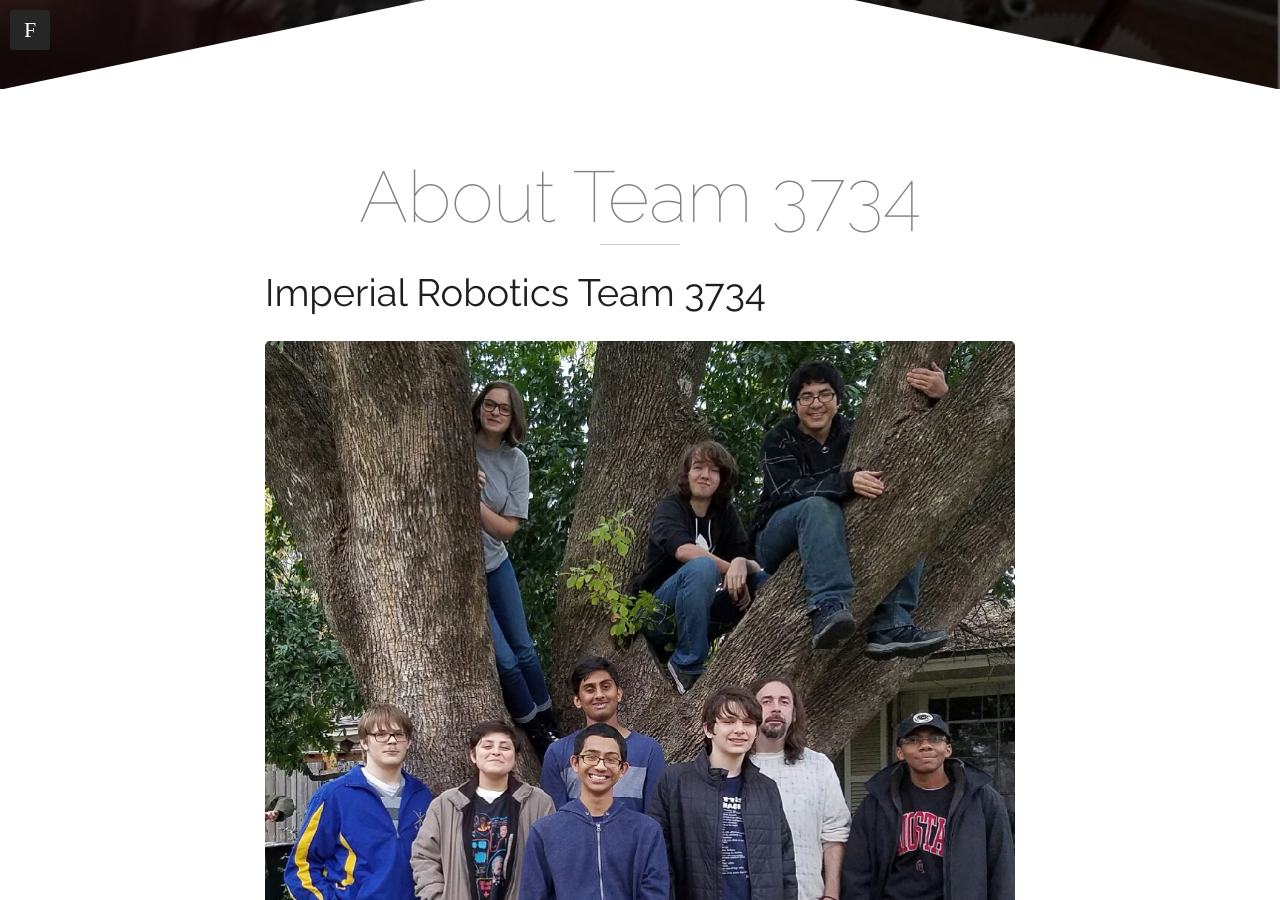
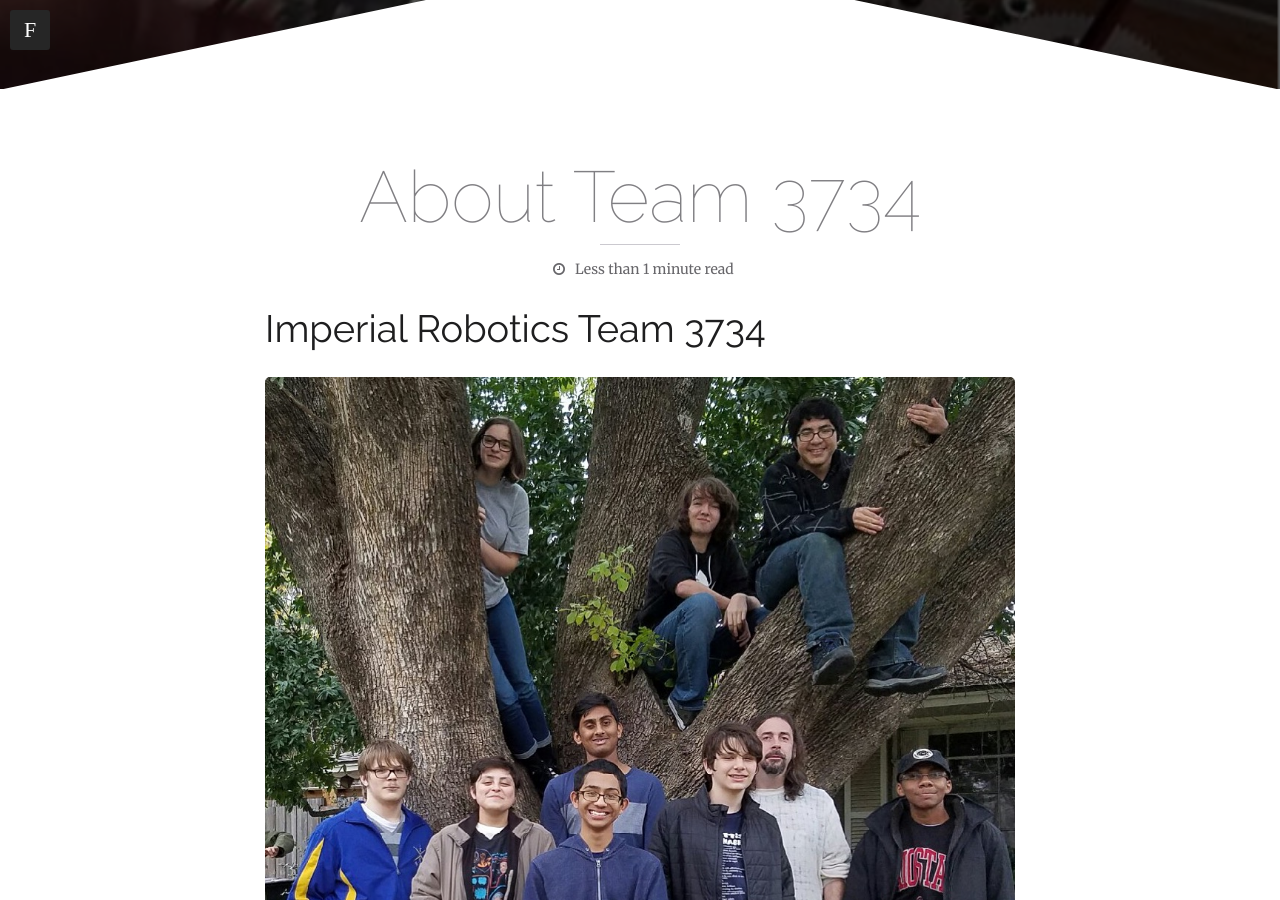
Before and after one commit to hmfaysal/hmfaysal-omega-theme, a Jekyll site: the page built from _pages/about.md, in a window 1280 px wide and 900 px high, scrolled down 451 px. Built offline with Jekyll 4.4.1, drawn with Linux system fonts in a browser that asks for light colours.

Commit message:
Update page.html

```diff
--- a/_layouts/page.html
+++ b/_layouts/page.html
@@ -29,7 +29,16 @@
 
 
                         {% if site.readtime %}
-
+                            &nbsp; <span class="post-tags"> <i class="fa fa-clock-o"></i> &nbsp;
+                            {% if readtime > 1 and readtime < 1.5 %}
+                                1 minute read
+                            {% endif %}
+                            {% if readtime > 1.5 %}
+                                <span class="time"> {{ readtime }} </span> minutes read
+                            {% endif %}
+                            {% if readtime < 1 %}
+                                Less than 1 minute read
+                            {% endif %}
                             </span>
                         {% endif %}
                         </div>
```
